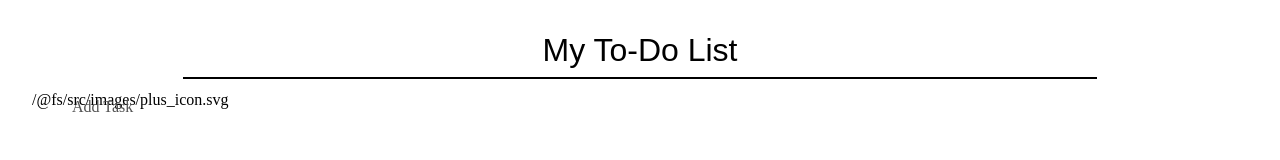
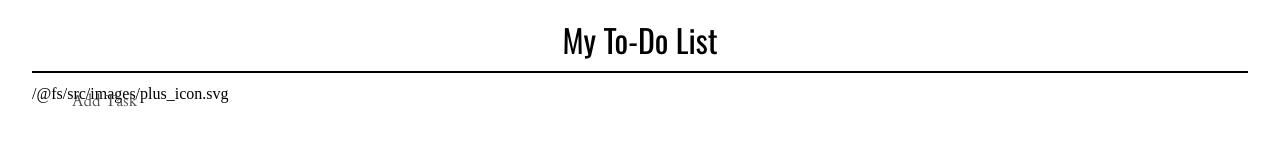
Before and after one commit to jacobhusband/todo-list, a website built with webpack: page src/index.html in a window 1280 px wide. Built offline with nearby package versions, Linux system fonts and the light colour scheme.

Commit message:
Add Oswald and Cardo font

```diff
--- a/src/css/reset.css
+++ b/src/css/reset.css
@@ -89,7 +89,7 @@ video {
 
 /* Set font-family and font-size for the entire document */
 body {
-  font-family: Arial, sans-serif;
+  font-family: Cardo, serif;
   font-size: 16px;
 }
 
@@ -101,6 +101,7 @@ h4,
 h5,
 h6 {
   font-weight: normal;
+  font-family: Oswald, sans-serif;
 }
 
 /* Remove default styling for links */
--- a/src/css/styles.css
+++ b/src/css/styles.css
@@ -5,7 +5,7 @@
 }
 
 .page-padding {
-  padding: 2rem;
+  padding: 1rem 2rem;
 }
 
 .task-positioning {
--- a/src/index.html
+++ b/src/index.html
@@ -4,6 +4,12 @@
     <meta charset="UTF-8" />
     <meta http-equiv="X-UA-Compatible" content="IE=edge" />
     <meta name="viewport" content="width=device-width, initial-scale=1.0" />
+    <link rel="preconnect" href="https://fonts.googleapis.com" />
+    <link rel="preconnect" href="https://fonts.gstatic.com" crossorigin />
+    <link
+      href="https://fonts.googleapis.com/css2?family=Cardo:wght@400;700&family=Oswald:wght@400;700&display=swap"
+      rel="stylesheet"
+    />
     <title>Todo List</title>
   </head>
   <body>
--- a/src/js/pages/app.js
+++ b/src/js/pages/app.js
@@ -21,7 +21,7 @@ export default class App extends DomController {
         text: "My To-Do List",
       }),
       this.buildElement("hr", {
-        style: "width: 75%; margin-bottom: 0.75rem;",
+        style: "margin-bottom: 0.75rem;",
         size: "2",
         color: "black",
       }),
@@ -44,6 +44,7 @@ export default class App extends DomController {
             class:
               "inline-flex align-items-center width-100 task-positioning task-coloring",
             text: "Add Task",
+            style: "font-family: Cardo;",
           }),
         ]
       ),
```
Also changed, not shown: dist/bundle.js, dist/index.html.
